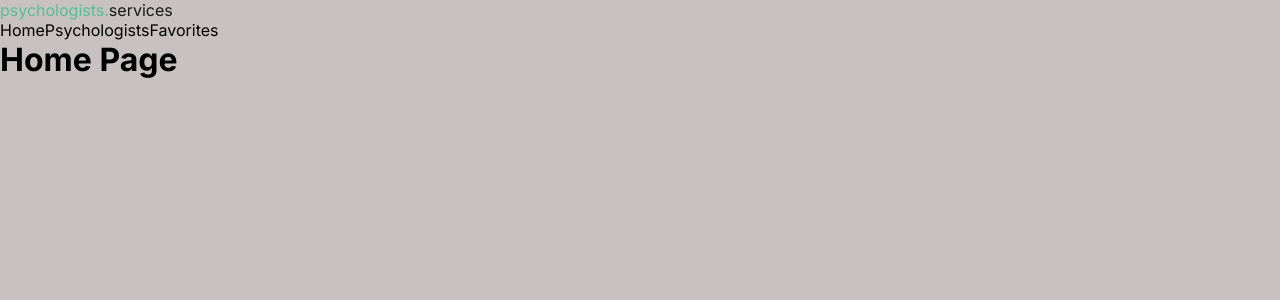
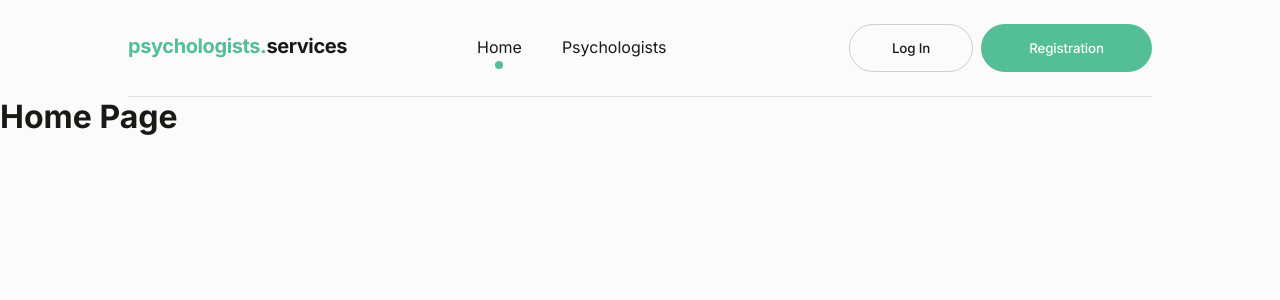
Before and after one commit to alinashapka/psychologists-services, a React (Vite) app: page / in a window 1280 px wide. Shown: the top 300 px of the page. Built offline with nearby package versions, Linux system fonts and the light colour scheme.

Commit message:
add header

```diff
--- /dev/null
+++ b/src/components/Header/Header.jsx
@@ -0,0 +1,57 @@
+import { NavLink } from "react-router-dom";
+import { useState } from "react";
+import Logo from "../Logo/Logo";
+import clsx from "clsx";
+import css from "./Header.module.css";
+
+function Header() {
+  const [isLoggedIn, setIsLoggedIn] = useState(false);
+  const [username, setUsername] = useState("");
+
+  const buildLinkClass = ({ isActive }) => {
+    return clsx(css.link, isActive && css.active);
+  };
+
+  return (
+    <div className={css.container}>
+      <header className={css.header}>
+        <nav className={css.nav}>
+          <NavLink to="/" className={css.logo}>
+            <Logo />
+          </NavLink>
+          <div className={css.navList}>
+            <NavLink to="/" className={buildLinkClass}>
+              Home
+            </NavLink>
+            <NavLink to="/psychologists" className={buildLinkClass}>
+              Psychologists
+            </NavLink>
+            {isLoggedIn && (
+              <NavLink to="/favorites" className={buildLinkClass}>
+                Favorites
+              </NavLink>
+            )}
+          </div>
+          <div className={css.authWrapper}>
+            {isLoggedIn ? (
+              <>
+                <div className={css.userInfo}>
+                  <span className={css.icon}>👤</span>
+                  <span className={css.username}>{username}</span>
+                </div>
+                <button className={css.logoutBtn}>Log out</button>
+              </>
+            ) : (
+              <>
+                <button className={css.loginBtn}>Log In</button>
+                <button className={css.registerBtn}>Registration</button>
+              </>
+            )}
+          </div>
+        </nav>
+      </header>
+    </div>
+  );
+}
+
+export default Header;
--- /dev/null
+++ b/src/components/Header/Header.module.css
@@ -0,0 +1,78 @@
+.container {
+  padding: 0 128px;
+}
+.nav {
+  border-bottom: 1px solid rgba(25, 26, 21, 0.1);
+  display: flex;
+  justify-content: space-between;
+  align-items: baseline;
+  padding: 24px 0;
+}
+.logo {
+  margin-right: 130px;
+}
+.navList {
+  display: flex;
+  gap: 40px;
+  margin-right: auto;
+}
+.link {
+  position: relative;
+}
+.link::after {
+  content: "";
+  position: absolute;
+  bottom: -12px;
+  left: 50%;
+  transform: translateX(-50%);
+  width: 8px;
+  height: 8px;
+  background-color: #54be96;
+  border-radius: 100%;
+  opacity: 0;
+  transition: opacity 0.2s ease;
+}
+.link.active::after {
+  opacity: 1;
+}
+.authWrapper {
+  display: flex;
+  align-items: baseline;
+}
+.userInfo {
+  display: flex;
+}
+.icon {
+}
+.username {
+  font-weight: var(--font-weight-medium);
+}
+.logoutBtn {
+  color: var(--color-text);
+  border-radius: 30px;
+  padding: 14px 39px;
+  width: 135px;
+  height: 48px;
+  margin-left: 28px;
+  border: 1px solid rgba(25, 26, 21, 0.2);
+}
+.loginBtn {
+  color: var(--color-text);
+  border-radius: 30px;
+  padding: 14px 39px;
+  width: 124px;
+  height: 48px;
+  margin-right: 8px;
+  border: 1px solid rgba(25, 26, 21, 0.2);
+}
+.registerBtn {
+  border-radius: 30px;
+  padding: 14px 40px;
+  width: 171px;
+  height: 48px;
+  background-color: var(--bg-color-btn);
+  transition: background-color 300ms ease;
+}
+.registerBtn:hover {
+  background: #36a379;
+}
--- a/src/components/Layout/Layout.jsx
+++ b/src/components/Layout/Layout.jsx
@@ -1,32 +1,11 @@
-import { NavLink, Outlet } from "react-router-dom";
-import Logo from "../Logo/Logo";
-import clsx from "clsx";
+import { Outlet } from "react-router-dom";
+import Header from "../Header/Header";
 import css from "./Layout.module.css";
 
 function Layout() {
-  const buildLinkClass = ({ isActive }) => {
-    return clsx(css.link, isActive && css.active);
-  };
-
   return (
     <div className={css.container}>
-      <header className={css.header}>
-        <nav className={css.nav}>
-          <NavLink to="/" className={css.logo}>
-            <Logo />
-          </NavLink>
-
-          <NavLink to="/" className={buildLinkClass}>
-            Home
-          </NavLink>
-          <NavLink to="/psychologists" className={buildLinkClass}>
-            Psychologists
-          </NavLink>
-          <NavLink to="/favorites" className={buildLinkClass}>
-            Favorites
-          </NavLink>
-        </nav>
-      </header>
+      <Header />
       <main>
         <Outlet />
       </main>
--- a/src/components/Layout/Layout.module.css
+++ b/src/components/Layout/Layout.module.css
@@ -0,0 +1,3 @@
+.container{
+
+}
--- a/src/components/Logo/Logo.module.css
+++ b/src/components/Logo/Logo.module.css
@@ -1,7 +1,10 @@
 .logo {
 }
 .text {
-  color: #191a15;
+font-weight: var(--font-weight-bold);
+  font-size: 20px;
+  line-height: 120%;
+  letter-spacing: -0.02em;
 }
 .accent {
   color: #54be96;
--- a/src/index.css
+++ b/src/index.css
@@ -16,7 +16,7 @@
 
     /* Backgrounds */
     --bg-color-btn: #54be96;
-    --bg-color-white: #C8C1C1;
+    --bg-color-white: #FBFBFB;
 }
 
 html,
@@ -36,6 +36,7 @@ html {
 body {
     font-family: var(--font-family);
     font-size: var(--font-size-base);
+    color: var(--color-text);
     line-height: 1.25;
     margin: 0;
     height: 100%;
@@ -92,6 +93,8 @@ a {
 
 button {
     font-family: inherit;
+    font-weight: var(--font-weight-medium);
+    letter-spacing: -0.01em;
     background-color: var(--bg-color-btn);
     color: var(--color-text-btn);
     cursor: pointer;
```
